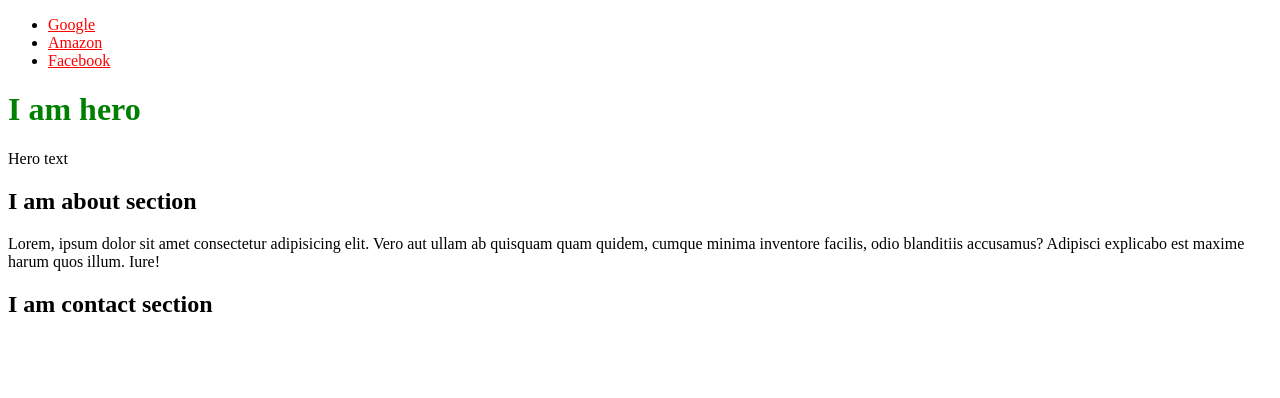
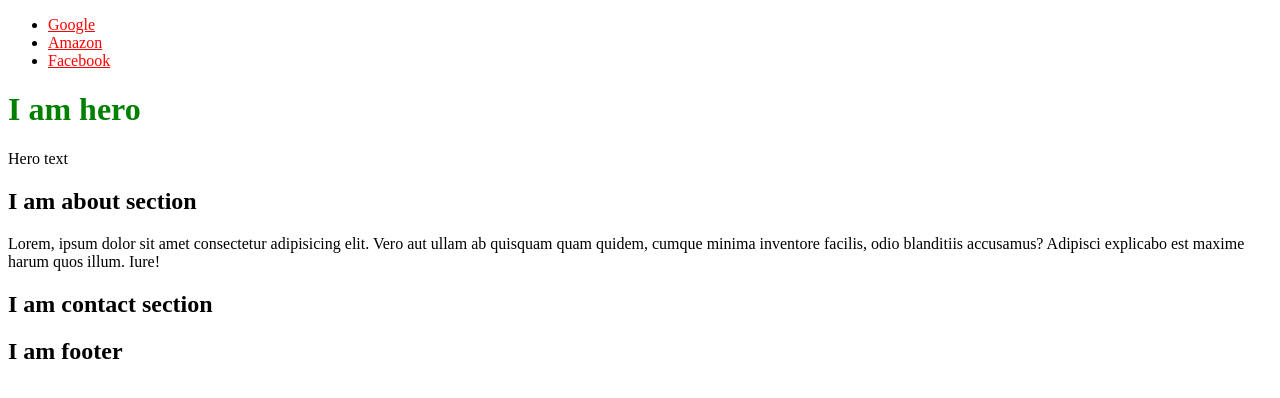
Before and after one commit to aliramazon/dummy-project, a plain HTML site: page index.html in a window 1280 px wide. Drawn offline with Linux system fonts and the light colour scheme.

Commit message:
Add footer

```diff
--- a/index.html
+++ b/index.html
@@ -31,5 +31,6 @@
         <section>
             <h2>I am contact section</h2>
         </section>
+        <footer><h2>I am footer</h2></footer>
     </body>
 </html>
```
